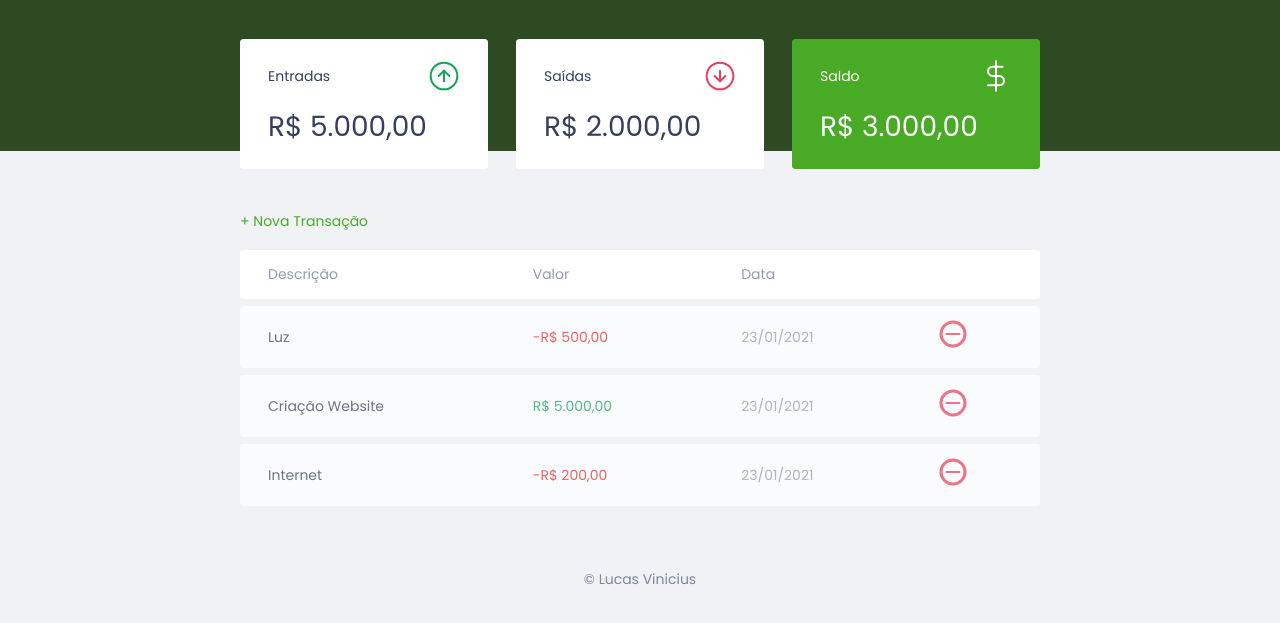
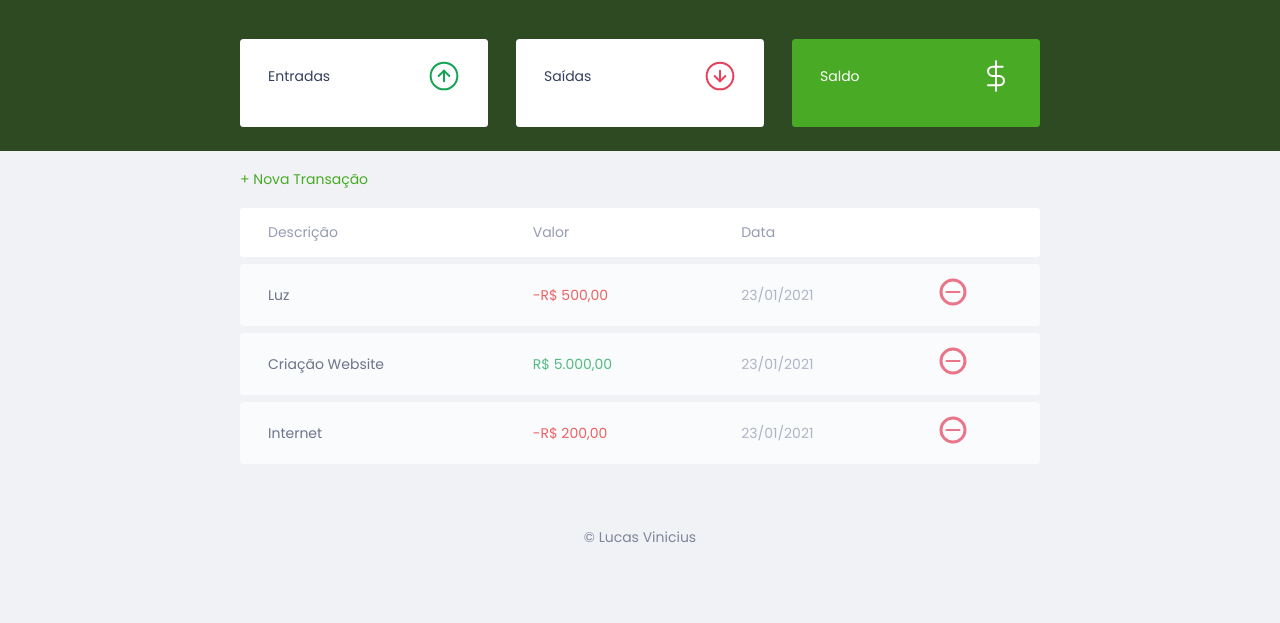
Before and after one commit to Lucas-Vinicius27/site-orcamento, a plain HTML site: page index.html in a window 1280 px wide. Shown: the part 73-696 px from the top of the page. Drawn offline with Linux system fonts and the light colour scheme.

Commit message:
Update index.html

```diff
--- a/index.html
+++ b/index.html
@@ -25,21 +25,21 @@
                     <span>Entradas</span>
                     <img src="images/income.svg" alt="Imagem de Entrada">
                 </h3>
-                <p id="incomeDisplay">R$ 5.000,00</p>
+                <p id="incomeDisplay"></p>
             </div>
             <div class="card">
                 <h3>
                     <span>Saídas</span>
                     <img src="images/expense.svg" alt="Imagem de Saídas">
                 </h3>
-                <p id="expenseDisplay">R$ 2.000,00</p>
+                <p id="expenseDisplay"></p>
             </div>
             <div class="card total">
                 <h3>
                     <span>Saldo</span>
                     <img src="images/total.svg" alt="Imagem do Saldo">
                 </h3>
-                <p id="totalDisplay">R$ 3.000,00</p>
+                <p id="totalDisplay"></p>
             </div>
         </section>
         <section id="transaction">
```
